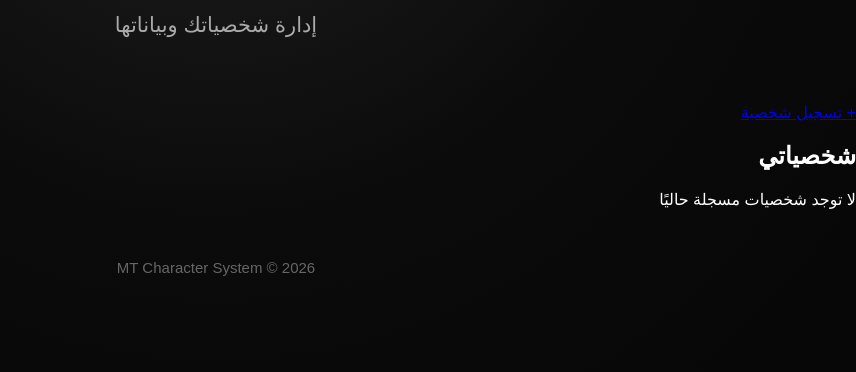
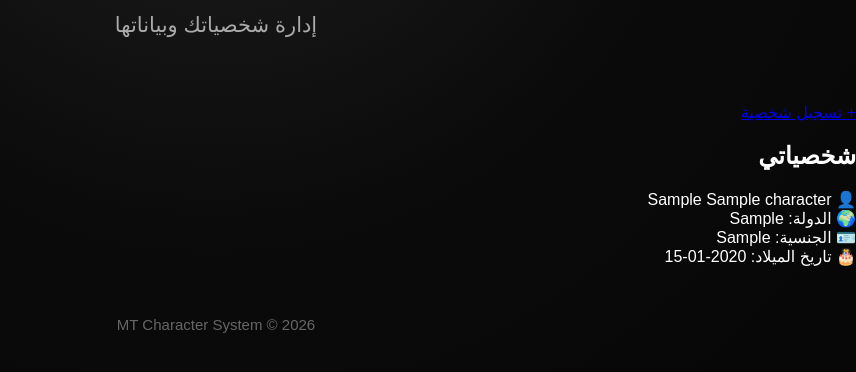
Before and after one commit to dahomaq37-jpg/-MT-Character-System, a Flask app: page /characters in a window 1280 px wide. Shown: the part 238-610 px from the top of the page, without its empty margins (424-1280 px from the left). Run offline with Flask 3, Linux system fonts and the light colour scheme; tables that the repository leaves empty hold one stand-in row (values such as "Sample post").

Commit message:
Update characters.html

```diff
--- a/templates/characters.html
+++ b/templates/characters.html
@@ -3,37 +3,100 @@
 <head>
     <meta charset="UTF-8">
     <meta name="viewport" content="width=device-width, initial-scale=1.0">
+
     <title>الشخصيات - MT</title>
-    <link rel="stylesheet" href="{{ url_for('static', filename='style.css') }}">
+
+    <link rel="stylesheet"
+          href="{{ url_for('static', filename='style.css') }}">
 </head>
 
 <body>
 
 <header class="hero">
     <div class="mt-logo">MT</div>
+
     <h1>الشخصيات</h1>
+
     <p>إدارة شخصياتك وبياناتها</p>
 </header>
 
+
 <main class="character-page">
 
-    <a href="#" class="register-button">
+    <!-- تسجيل شخصية -->
+
+    <a href="{{ url_for('register_character') }}"
+       class="register-button">
+
         + تسجيل شخصية
+
     </a>
 
+
+    <!-- الشخصيات -->
+
     <section class="characters-box">
+
         <h2>شخصياتي</h2>
 
-        <div class="empty">
-            لا توجد شخصيات مسجلة حاليًا
-        </div>
+
+        {% if characters %}
+
+            <div class="characters-list">
+
+                {% for character in characters %}
+
+                    <div class="character-card">
+
+                        <div class="character-name">
+                            👤
+                            {{ character["first_name"] }}
+                            {{ character["second_name"] }}
+                        </div>
+
+
+                        <div class="character-details">
+
+                            <div>
+                                🌍 الدولة:
+                                {{ character["country"] }}
+                            </div>
+
+                            <div>
+                                🪪 الجنسية:
+                                {{ character["nationality"] }}
+                            </div>
+
+                            <div>
+                                🎂 تاريخ الميلاد:
+                                {{ character["birth_date"] }}
+                            </div>
+
+                        </div>
+
+                    </div>
+
+                {% endfor %}
+
+            </div>
+
+        {% else %}
+
+            <div class="empty">
+                لا توجد شخصيات مسجلة حاليًا
+            </div>
+
+        {% endif %}
+
     </section>
 
 </main>
+
 
 <footer>
     MT Character System © 2026
 </footer>
 
+
 </body>
 </html>
```
